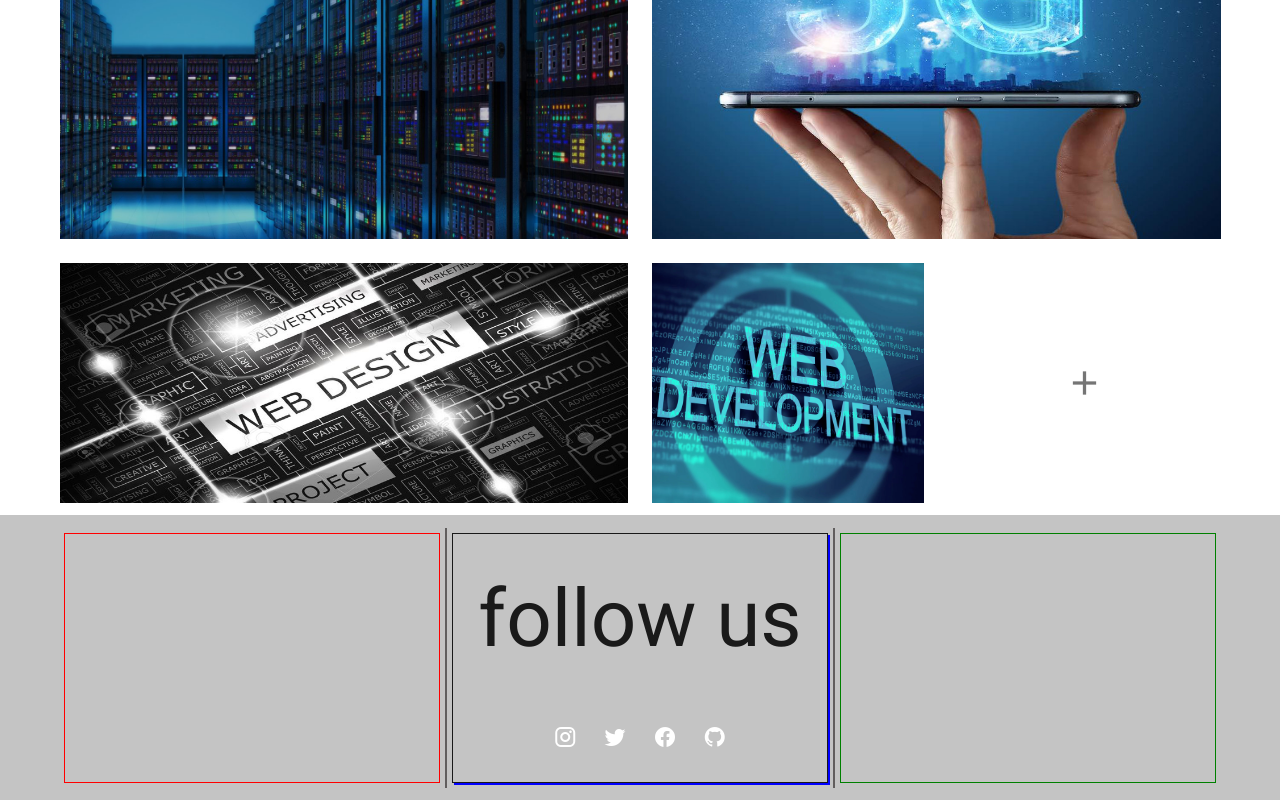
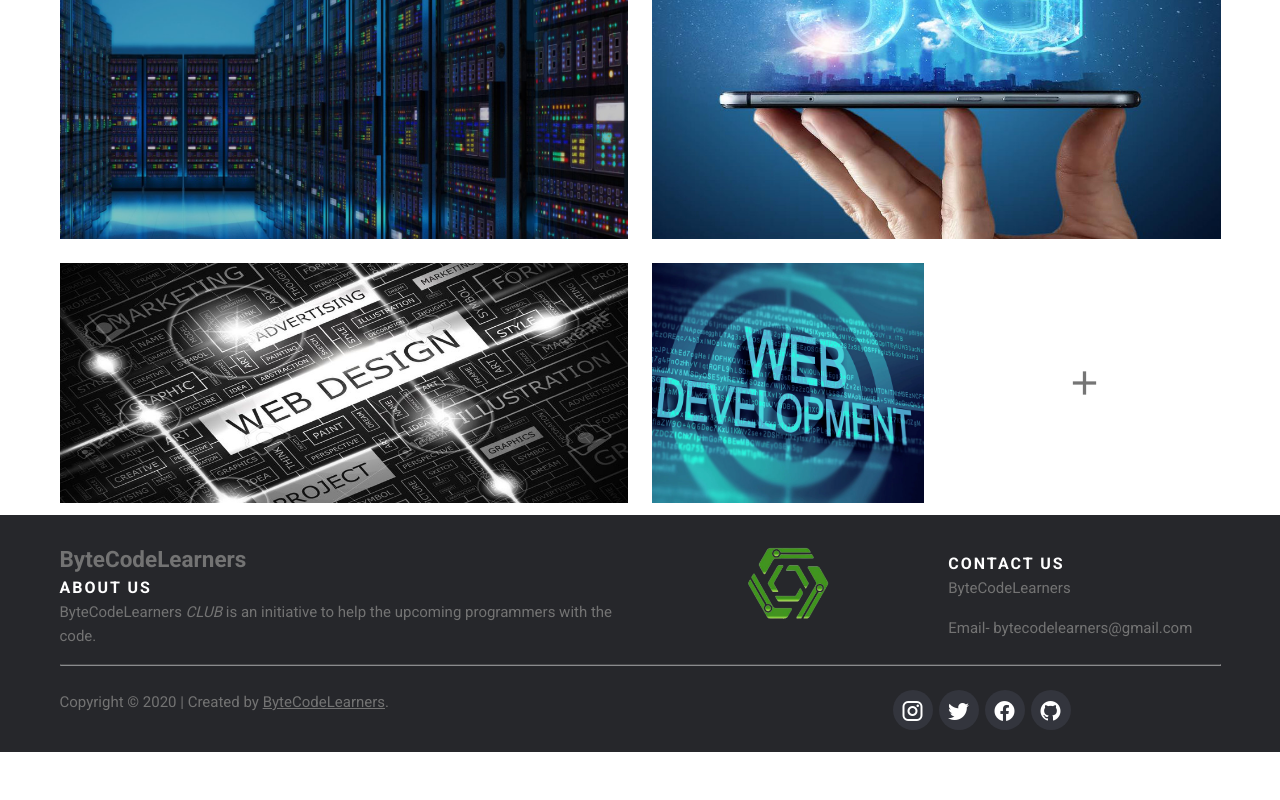
Before and after one commit to ByteCodeLearners/official-site, a Vue app in the folder bytecodelearners-vue-js/: page / in a window 1280 px wide. Shown: the part 2243-3043 px from the top of the page. After the commit the page ends 2995 px from the top, so only its background shows below. Built offline with nearby package versions, Linux system fonts and the light colour scheme.

Commit message:
finalised footer

```diff
--- a/bytecodelearners-vue-js/src/components/ByteCodeFooter.vue
+++ b/bytecodelearners-vue-js/src/components/ByteCodeFooter.vue
@@ -1,124 +1,222 @@
 <template>
-    <footer>
-        <div class="bcl-footer left">
 
+    <footer class="site-footer">
+      <div class="container">
+        <div class="row">
+          <div class="col-sm-12 col-md-6">
+             <h2>ByteCodeLearners</h2>
+            <h6>About us</h6>
+            <p class="about-us-content">ByteCodeLearners <i>CLUB</i> is an initiative  to help the upcoming programmers with the code. </p>
+          </div>
 
+          <div class="col-xs-6 col-md-3">
+            <center><img :src="logo"></center>
+          </div>
 
+          <div class="col-xs-6 col-md-3">
+            <h6>Contact Us</h6>
+            <p>ByteCodeLearners</p>
+            <p>Email- bytecodelearners@gmail.com</p>
           </div>
-        <div class="bcl-line"></div>
-        <div class="bcl-footer middle">
-            <div class="bcl-follow-us-on">
-            <span>follow us</span>
+        </div>
+        <hr>
+      </div>
+      <div class="container">
+        <div class="row">
+          <div class="col-md-8 col-sm-6 col-xs-12">
+            <p class="copyright-text">Copyright &copy; 2020 | Created by
+         <a href="https://www.bytecodelearners.club/">ByteCodeLearners</a>.
+            </p>
+          </div>
+
+          <div class="col-md-4 col-sm-6 col-xs-12">
                 <div class="bcl-social-links">
-                    <a href="https://www.instagram.com/bytecode_learners/" target="_blank"><v-icon class="bcl-social-media-icons"  dark>mdi-instagram</v-icon></a>
-                    <a href="https://www.instagram.com/bytecode_learners/" target="_blank"><v-icon class="bcl-social-media-icons" href="" dark>mdi-twitter</v-icon></a>
-                    <a href="https://www.facebook.com/Bytecode-Learners-103644071079006" target="_blank"><v-icon class="bcl-social-media-icons" dark>mdi-facebook</v-icon></a>
-                    <a href="https://github.com/ByteCodeLearners/" target="_blank"><v-icon class="bcl-social-media-icons" dark>mdi-github</v-icon></a>
+                    <a class="instagram" href="https://www.instagram.com/bytecode_learners/" target="_blank"><v-icon class="bcl-social-media-icons"  dark>mdi-instagram</v-icon></a>
+                    <a class="twitter" href="https://www.instagram.com/bytecode_learners/" target="_blank"><v-icon class="bcl-social-media-icons" href="" dark>mdi-twitter</v-icon></a>
+                    <a class="facebook" href="https://www.facebook.com/Bytecode-Learners-103644071079006" target="_blank"><v-icon class="bcl-social-media-icons" dark>mdi-facebook</v-icon></a>
+                    <a class="github" href="https://github.com/ByteCodeLearners/" target="_blank"><v-icon class="bcl-social-media-icons" dark>mdi-github</v-icon></a>
                 </div>
           </div>
         </div>
-        <div class="bcl-line"></div>
-        <div class="bcl-footer right">
-
       </div>
 </footer>
 </template>
 
 <script>
 export default {
+      data:()=>({
+    logo:require("@/assets/bytecode.png")
+  }),
 
 }
 </script>
 
 <style scoped>
-footer{
-    display: flex;
-    flex-direction: row;
-    justify-content: center;
-    align-content: center;
-    padding: 1%;
-    background: #C4C4C4;
+.site-footer
+{
+  background-color:#26272b;
+  padding:20px 0 10px;
+  font-size:15px;
+  line-height:24px;
+  color:#737373;
 }
-.bcl-footer{
-    height: 250px;
-    width: 30%;
-    margin: 5px;
-    padding: 0;
+.site-footer hr
+{
+  border-top-color:#bbb;
+  opacity:0.5
 }
-.left{
-   border: 1px solid red;
+.site-footer hr.small
+{
+  margin:20px 0
 }
-.middle{
-    border: 1px solid;
-    padding: 2%;
-    box-shadow: 2px 2px blue;
-}
-.right{
-    border: 1px solid green;
-
+.site-footer h6
+{
+  color:#fff;
+  font-size:16px;
+  text-transform:uppercase;
+  margin-top:5px;
+  letter-spacing:2px
 }
 
-.bcl-line
+.site-footer a
 {
-    border: 1px solid rgb(97, 94, 94);
-    height: 100%;
-    display: flex;
-    flex-direction: column;
+  color:#737373;
 }
-.bcl-follow-us-on{
-    display: flex;
-    flex-direction: column;
-    justify-content: center;
+.site-footer a:hover
+{
+  color:#3366cc;
+  text-decoration:none;
 }
-.bcl-follow-us-on span{
-    text-align: center;
-    font-size: 5em;
+.footer-links
+{
+  padding-left:0;
+  list-style:none
 }
-.bcl-social-links{
-    display: flex;
-    flex-direction: row;
-    color: black;
-    text-align: center;
-    justify-content: center;
-    margin: 10% 0 0 0;
+.footer-links li
+{
+  display:block
 }
-.bcl-social-links>a{
-    margin: 4%;
-    text-decoration: none;
+.footer-links a
+{
+  color:#737373
 }
-.bcl-social-media-icons{
-    color: black;
-    font-size: 5em;
-    text-align: center;
+.footer-links a:active,.footer-links a:focus,.footer-links a:hover
+{
+  color:#3366cc;
+  text-decoration:none;
 }
-.bcl-social-media-icons:hover{
-    color: red;
-
+.footer-links.inline li
+{
+  display:inline-block
 }
-@media only screen and (max-width: 600px){
-    footer{
-        flex-direction: column;
+.site-footer .bcl-social-links
+{
+  text-align:right
 }
-    .bcl-follow-us-on span{
-        font-size: 3em;
+.site-footer .bcl-social-links a
+{
+  width:40px;
+  height:40px;
+  line-height:40px;
+  margin-left:6px;
+  margin-right:0;
+  border-radius:100%;
+  background-color:#33353d
 }
-    .bcl-social-links{
-        flex-direction: row;
-        margin: 2% 0 0 0;
+.copyright-text
+{
+  margin:0
 }
-    .bcl-social-media-icons{
-        font-size: 4em;
+img{
+    height: 5em;
 }
-    .bcl-social-links>a{
-        margin: 2%;
+@media (max-width:991px)
+{
+  .site-footer [class^=col-]
+  {
+    margin-bottom:30px
   }
-    .bcl-line{
-        display: none;
 }
-    .bcl-footer{
-        width: 98%;
-        height: 120px;
+@media (max-width:767px)
+{
+  .site-footer
+  {
+    padding-bottom:0
   }
-
+  .site-footer .copyright-text,.site-footer .bcl-social-links
+  {
+    text-align:center
+  }
+}
+.bcl-social-links
+{
+  padding-left:0;
+  margin-bottom:0;
+  list-style:none
+}
+.bcl-social-links li
+{
+  display:inline-block;
+  margin-bottom:4px
+}
+.bcl-social-links li.title
+{
+  margin-right:15px;
+  text-transform:uppercase;
+  color:#96a2b2;
+  font-weight:700;
+  font-size:13px
+}
+.bcl-social-links a{
+  background-color:#eceeef;
+  color:#818a91;
+  font-size:16px;
+  display:inline-block;
+  line-height:44px;
+  width:44px;
+  height:44px;
+  text-align:center;
+  margin-right:8px;
+  border-radius:100%;
+  -webkit-transition:all .2s linear;
+  -o-transition:all .2s linear;
+  transition:all .2s linear
+}
+.bcl-social-links a:active,.bcl-social-links a:focus,.bcl-social-links a:hover
+{
+  color:#fff;
+  background-color:#29aafe
+}
+.bcl-social-links.size-sm a
+{
+  line-height:34px;
+  height:34px;
+  width:34px;
+  font-size:14px
+}
+.bcl-social-links a.facebook:hover
+{
+  background-color:#3b5998
+}
+.bcl-social-links a.twitter:hover
+{
+  background-color:#00aced
+}
+.bcl-social-links a.instagram:hover
+{
+  background-color:#007bb6
+}
+.bcl-social-links a.github:hover
+{
+  background-color:#ea4c89
+}
+@media (max-width:767px)
+{
+  .bcl-social-links li.title
+  {
+    display:block;
+    margin-right:0;
+    font-weight:600
+  }
 }
 </style>
```
Lines whose indentation alone changed are shown as unchanged.
